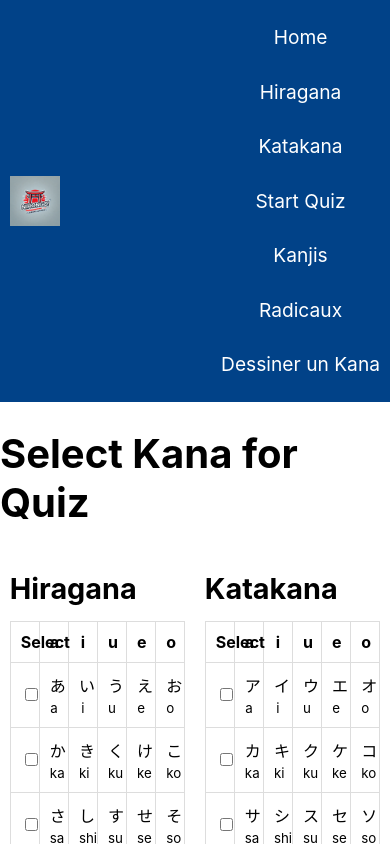
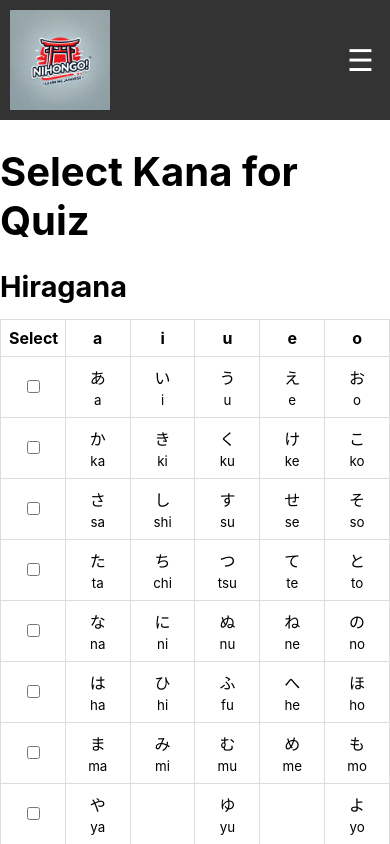
Before and after one commit to Noa-Menjikoff/Kanas, a React (Create React App) app: page /kana-selection in a window 390 px wide. Shown: the top 844 px of the page. Built offline with nearby package versions, Linux system fonts and the light colour scheme.

Commit message:
nav responsive

```diff
--- a/src/App.css
+++ b/src/App.css
@@ -1,91 +1,77 @@
-.kana-selection-container {
-  display: flex;
-  justify-content: space-around;
-  margin-bottom: 20px;
-}
-
-.kana-table-column {
-  width: 45%;
-}
-
-.kana-table {
-  width: 100%;
-  border-collapse: collapse;
-}
-
-.kana-table th,
-.kana-table td {
-  padding: 10px;
-  border: 1px solid #ddd;
-  text-align: center;
-}
-
-.start-quiz-button {
-  display: inline-block;
-  padding: 10px 20px;
-  font-size: 1.2rem;
-  background-color: #007bff;
-  color: white;
-  border: none;
-  border-radius: 5px;
-  cursor: pointer;
-  margin-top: 20px;
-}
-
-.start-quiz-button:hover {
-  background-color: #0056b3;
-}
-
-
-/* Styles pour la barre de navigation */
+/* Style pour la navbar */
 .navbar {
-  background-color: #014288;
-  padding: 10px;
-  position: sticky;
-  top: 0;
-  z-index: 1000;
   display: flex;
   justify-content: space-between;
   align-items: center;
+  background-color: #333;
+  padding: 10px;
+  position: relative;
+}
+
+.logo-nav {
+  width: 100px;
 }
 
 .navbar-list {
+  display: flex;
   list-style-type: none;
-  display: flex;
-  justify-content: center;
+  margin: 0;
   padding: 0;
-  margin: 0;
 }
 
 .navbar-list li {
-  margin: 0 15px;
+  margin-left: 20px;
 }
 
 .navbar-list a {
   color: white;
   text-decoration: none;
   font-size: 1.2rem;
-  transition: color 0.3s ease;
 }
 
-.navbar-list a:hover {
-  color: #ddd;
+.hamburger {
+  display: none;
+  font-size: 30px;
+  background: none;
+  border: none;
+  color: white;
+  cursor: pointer;
+  z-index: 1000; /* Toujours visible au-dessus du menu */
 }
 
-/* Style pour les petites tailles d'écran */
-@media (max-width: 768px) {
+/* Responsive pour petits écrans */
+@media (max-width: 836px) {
+  .hamburger {
+    display: block;
+  }
+
   .navbar-list {
-    flex-direction: column;
-    align-items: center;
+    display: block;
+    position: absolute;
+    top: 60px;
+    left: 0;
+    width: 100%;
+    background-color: #333;
+    max-height: 0; /* Par défaut, le menu est caché */
+    overflow: hidden; /* Empêche le contenu du menu de déborder quand il est caché */
+    transition: max-height 0.5s ease-in-out; /* Animation d'ouverture et de fermeture */
+  }
+
+  .navbar-list.open {
+    max-height: 500px; /* Hauteur du menu lorsqu'il est ouvert */
   }
 
   .navbar-list li {
     margin: 10px 0;
+    text-align: center;
   }
 }
 
-.logo-nav {
-  width: 50px;
-  height: 50px;
-  margin-right: 10px;
+/* Grands écrans */
+@media (min-width: 837px) {
+  .navbar-list {
+    display: flex; /* Toujours visible sur grands écrans */
+    position: static; /* Remet la position à statique pour ne pas être absolue */
+    max-height: none; /* Désactivation de la hauteur limitée */
+  }
 }
--- a/src/App.js
+++ b/src/App.js
@@ -3,7 +3,7 @@ import { BrowserRouter as Router, Route, Routes, Link } from 'react-router-dom';
 import Home from './components/Home';
 import KanaTableMultiColumn from './components/KanaTableMultiColumn'; // Tableau Hiragana/Katakana
 import Quiz from './components/Quiz'; // Quiz
-import KanaSelectionPage from './components/KanaSelectionPage'; // Sélection des Kanas avec bouton "Start Quiz"
+import KanaSelectionPage from './components/KanaSelectionPage'; // Sélection des Kanas
 import KanjiPage from './components/KanjiPage'; // Page des Kanjis
 import RadicalPage from './components/RadicalPage';
 import DrawKana from './components/DrawKana';
@@ -12,22 +12,30 @@ import katakanaData from './data/katakana'; // Données Katakana
 import './App.css';
 
 function App() {
+  const [menuOpen, setMenuOpen] = useState(false); // État pour gérer l'ouverture/fermeture du menu
   const [selectedKanas, setSelectedKanas] = useState([]); // Stocke les Kanas sélectionnés par l'utilisateur
+
+  const toggleMenu = () => {
+    setMenuOpen(!menuOpen); // Inverse l'état du menu
+  };
 
   return (
     <Router>
       <div className="App">
         {/* Barre de navigation */}
         <nav className="navbar">
-        <img src={`${process.env.PUBLIC_URL}/logo_nihongo.png`} alt="logo" className='logo-nav'/>
-          <ul className="navbar-list">
-            <li><Link to="/">Home</Link></li>
-            <li><Link to="/hiragana">Hiragana</Link></li>
-            <li><Link to="/katakana">Katakana</Link></li>
-            <li><Link to="/kana-selection">Start Quiz</Link></li>
-            <li><Link to="/kanji">Kanjis</Link></li> {/* Lien vers la page des Kanjis */}
-            <li><Link to="/radicals">Radicaux</Link></li> {/* Ajout du lien vers la page des radicaux */}
-            <li><Link to="/draw-kana">Dessiner un Kana</Link></li>
+          <img src={`${process.env.PUBLIC_URL}/logo_nihongo.png`} alt="logo" className="logo-nav" />
+          <button className="hamburger" onClick={toggleMenu}>
+            &#9776; {/* Icône hamburger */}
+          </button>
+          <ul className={`navbar-list ${menuOpen ? 'open' : ''}`}>
+            <li><Link to="/" onClick={toggleMenu}>Home</Link></li>
+            <li><Link to="/hiragana" onClick={toggleMenu}>Hiragana</Link></li>
+            <li><Link to="/katakana" onClick={toggleMenu}>Katakana</Link></li>
+            <li><Link to="/kana-selection" onClick={toggleMenu}>Start Quiz</Link></li>
+            <li><Link to="/kanji" onClick={toggleMenu}>Kanjis</Link></li>
+            <li><Link to="/radicals" onClick={toggleMenu}>Radicaux</Link></li>
+            <li><Link to="/draw-kana" onClick={toggleMenu}>Dessiner un Kana</Link></li>
           </ul>
         </nav>
 
@@ -37,8 +45,8 @@ function App() {
           <Route path="/katakana" element={<KanaTableMultiColumn data={katakanaData} />} />
           <Route path="/kana-selection" element={<KanaSelectionPage selectedKanas={selectedKanas} setSelectedKanas={setSelectedKanas} />} />
           <Route path="/quiz" element={<Quiz selectedKanas={selectedKanas} />} />
-          <Route path="/kanji" element={<KanjiPage />} /> {/* Route pour la page des Kanjis */}
-          <Route path="/radicals" element={<RadicalPage />} /> {/* Route pour la page des radicaux */}
+          <Route path="/kanji" element={<KanjiPage />} />
+          <Route path="/radicals" element={<RadicalPage />} />
           <Route path="/draw-kana" element={<DrawKana />} />
         </Routes>
       </div>
```
